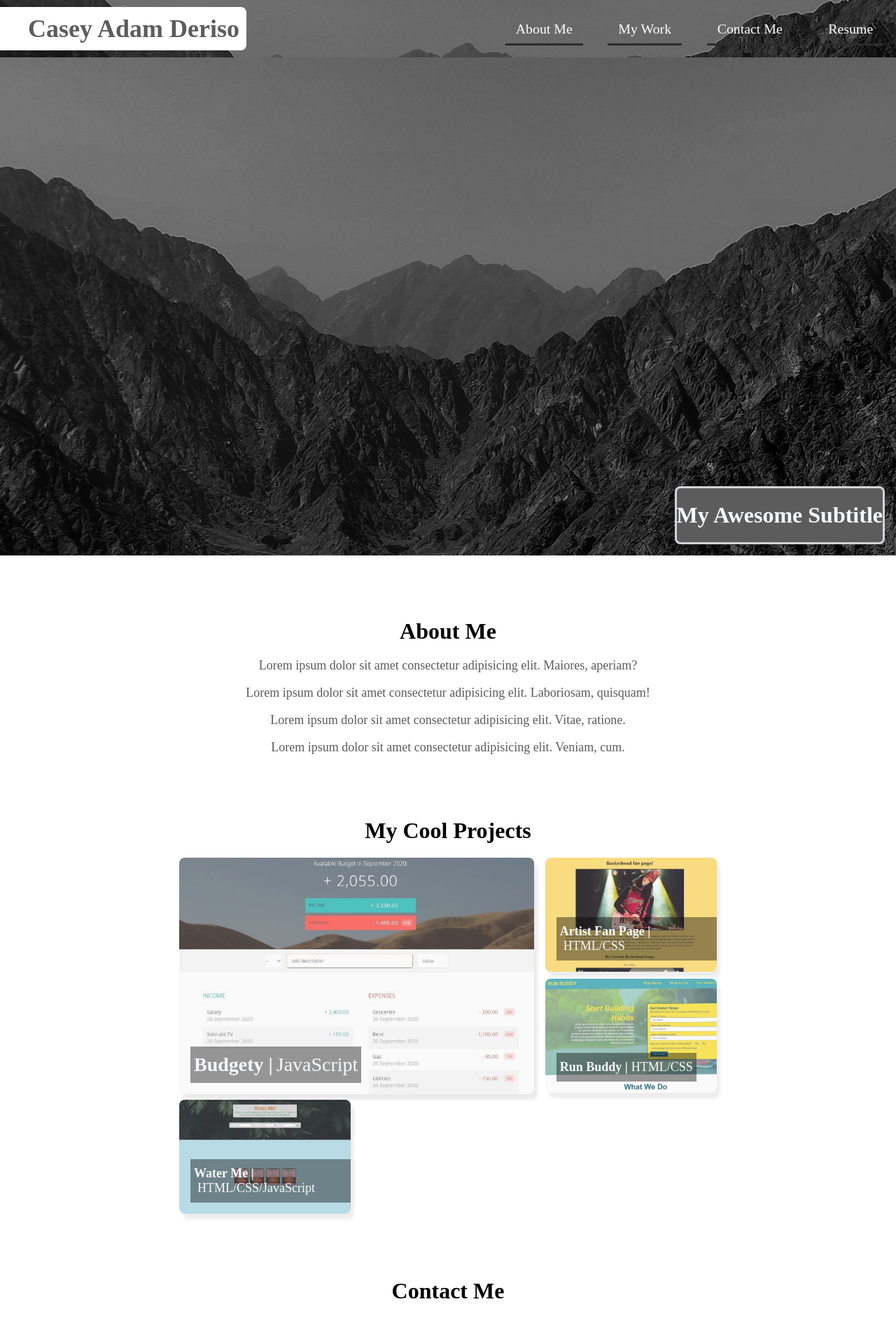
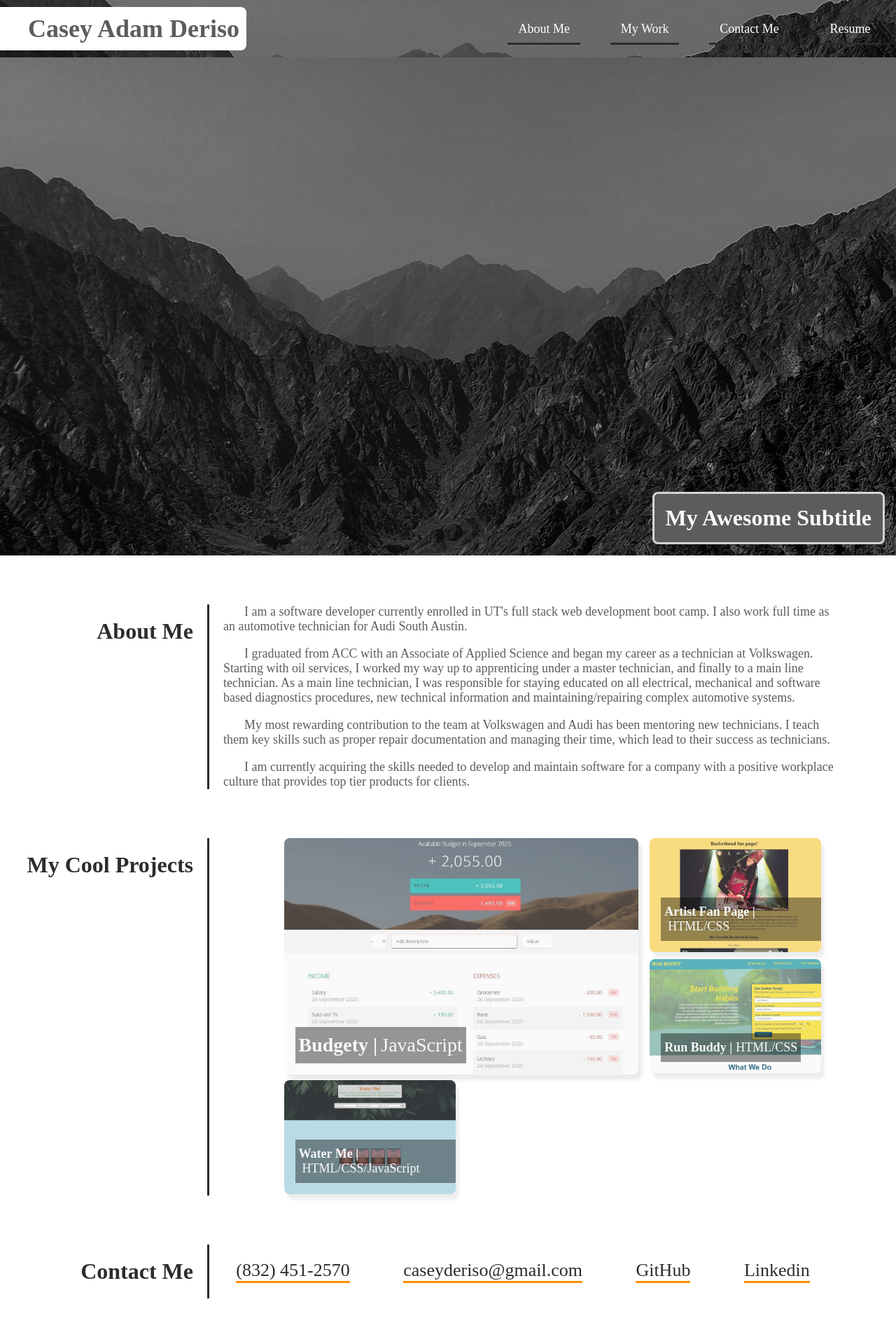
Before and after one commit to CaseyDeriso/Professional-Portfolio, a PHP site: page / in a window 1280 px wide. Shown: the whole page at 70% size. After the commit the page ends 1856 px from the top, so only its background shows below. Run offline with PHP 8.4, Linux system fonts and the light colour scheme.

Commit message:
styled titles to the left of content with side border

```diff
--- a/assets/css/style.css
+++ b/assets/css/style.css
@@ -14,9 +14,13 @@
 /* apply utility styles */
 
 .title {
+  color: var(--dark-color);
   font-size: 32px;
-  text-align: center;
-  padding: 20px 0;
+  text-align: end;
+  padding: 20px;
+  justify-content: flex-start;
+  border-right: 3px solid var(--dark-color);
+  width: 20%;
 }
 
 .soft-edge {
@@ -24,14 +28,9 @@
 }
 
 
-#about-me p {
-  font-size: 18px;
-  color: var(--secondary-color);
-  text-align: center;
-}
-
 section {
   padding-top: 70px;
+  display: flex;
 }
 
 /* apply styles to the header */
@@ -68,7 +67,6 @@ header nav {
 
 header nav ul {
   display: flex;
-  flex-wrap: wrap;
   justify-content: space-around;
   align-items: center;
   list-style: none;
@@ -79,14 +77,14 @@ header nav ul li a {
   color: white;
   padding: 10px 15px;
   font-weight: lighter;
-  font-size: 1.55vw;
+  font-size: 18px;
   border-bottom: 3px solid var(--dark-color);
   transition: 200ms ease-in-out;
 }
 
 
 header nav ul li a:hover {
-  transform: scaleY(1.5 0);
+  border-bottom-width: 10px;
 }
 
 
@@ -108,21 +106,31 @@ header nav ul li a:hover {
 .hero-title {
   color: var(--primary-color);
   margin: 16px;
-}
-
-.hero-title h2 {
-  display: flex;
+  padding: 16px;
   border: 3px solid var(--tertiary-color);
   background-color: var(--secondary-color);
 }
 
+.hero-title h2 {
+  font-size: 32px;
+}
+
+/* apply styles to the about me section */
+
+#about-me .content {
+  width: 70%;
+}
+
+#about-me p {
+  text-indent: 30px;
+  font-size: 18px;
+  color: var(--secondary-color);
+  text-align: start;
+  margin-left: 20px;
+}
+
 
 /* apply styles to the work section */
-
-#work {
-  display: block;
-}
-
 
 .example-grid-container {
   margin: 0 auto;
@@ -172,7 +180,7 @@ header nav ul li a:hover {
   padding-left: 5px;
 }
 
-/* specific match */
+/* work section specific match */
 .example.first {
   grid-row: 1/ 3;
   grid-column: 1/ 3;
@@ -183,3 +191,51 @@ header nav ul li a:hover {
 .example-text-container.first {
   font-size: 28px;
 }
+
+/* apply styles to the contact me section */
+
+#contact address {
+  display: flex;
+  width: 70%;
+  justify-content: space-around;
+  align-items: center;
+}
+
+#contact a {
+  border-bottom: 3px solid var(--accent-color);
+  text-decoration: none;
+  font-style: normal;
+  font-size: 26px;
+  color: var(--dark-color);
+}
+
+/* apply styles to media queries (small desktop, tablet, phone */
+
+@media screen and (max-width: 1024px) {
+  header h1 {
+    color: tomato;
+  }
+
+  header nav ul li a{
+    padding: 10px 3px;
+  }
+}
+
+@media screen and (max-width: 768px) {
+  header h1 {
+    color: pink;
+  }
+
+  header nav {
+    width: 100%;
+    padding: 10px 0;
+    justify-content: space-between;
+  }
+}
+
+@media screen and (max-width: 480px) {
+  header h1 {
+    color: yellow;
+  }
+
+}
--- a/index.html
+++ b/index.html
@@ -31,27 +31,30 @@
 
     <main>
         <section id="hero">
-            <div class="hero-title">
-                <h2 class="title soft-edge">My Awesome Subtitle</h2>
+            <div class="hero-title soft-edge">
+                <h2>My Awesome Subtitle</h2>
             </div>
         </section>
         <section id="about-me">
             <h3 class="title">About Me</h3>
+
+            <div class="content">
                 <p>
-                Lorem ipsum dolor sit amet consectetur adipisicing elit. Maiores, aperiam?
+                    I am a software developer currently enrolled in UT's full stack web development boot camp. I also work full time as an automotive technician for Audi South Austin.
                 </p>
                 <br />
                 <p>
-                Lorem ipsum dolor sit amet consectetur adipisicing elit. Laboriosam, quisquam!
+                    I graduated from ACC with an Associate of Applied Science and began my career as a technician at Volkswagen. Starting with oil services, I worked my way up to apprenticing under a master technician, and finally to a main line technician. As a main line technician, I was responsible for staying educated on all electrical, mechanical and software based diagnostics procedures, new technical information and maintaining/repairing complex automotive systems.
                 </p>
                 <br />
                 <p>
-                Lorem ipsum dolor sit amet consectetur adipisicing elit. Vitae, ratione.
+                    My most rewarding contribution to the team at Volkswagen and Audi has been mentoring new technicians. I teach them key skills such as proper repair documentation and managing their time, which lead to their success as technicians.
                 </p>
                 <br />
                 <p>
-                Lorem ipsum dolor sit amet consectetur adipisicing elit. Veniam, cum.
+                    I am currently acquiring the skills needed to develop and maintain software for a company with a positive workplace culture that provides top tier products for clients.
                 </p>
+            </div>
         </section>
 
         <section id="work">
@@ -108,7 +111,12 @@
 
         <section id="contact">
             <h3 class="title">Contact Me</h3>
-
+            <address>
+                <a href="tel+18324512570">(832) 451-2570</a>
+                <a href="mailto:caseyderiso@gmail.com">caseyderiso@gmail.com</a>
+                <a href="https://github.com/CaseyDeriso"> GitHub</a>
+                <a href="https://www.linkedin.com/in/casey-deriso-b789409b/"> Linkedin</a>
+            </address>
         </section>
     </main>
 </body>
```
Lines whose indentation alone changed are shown as unchanged.
